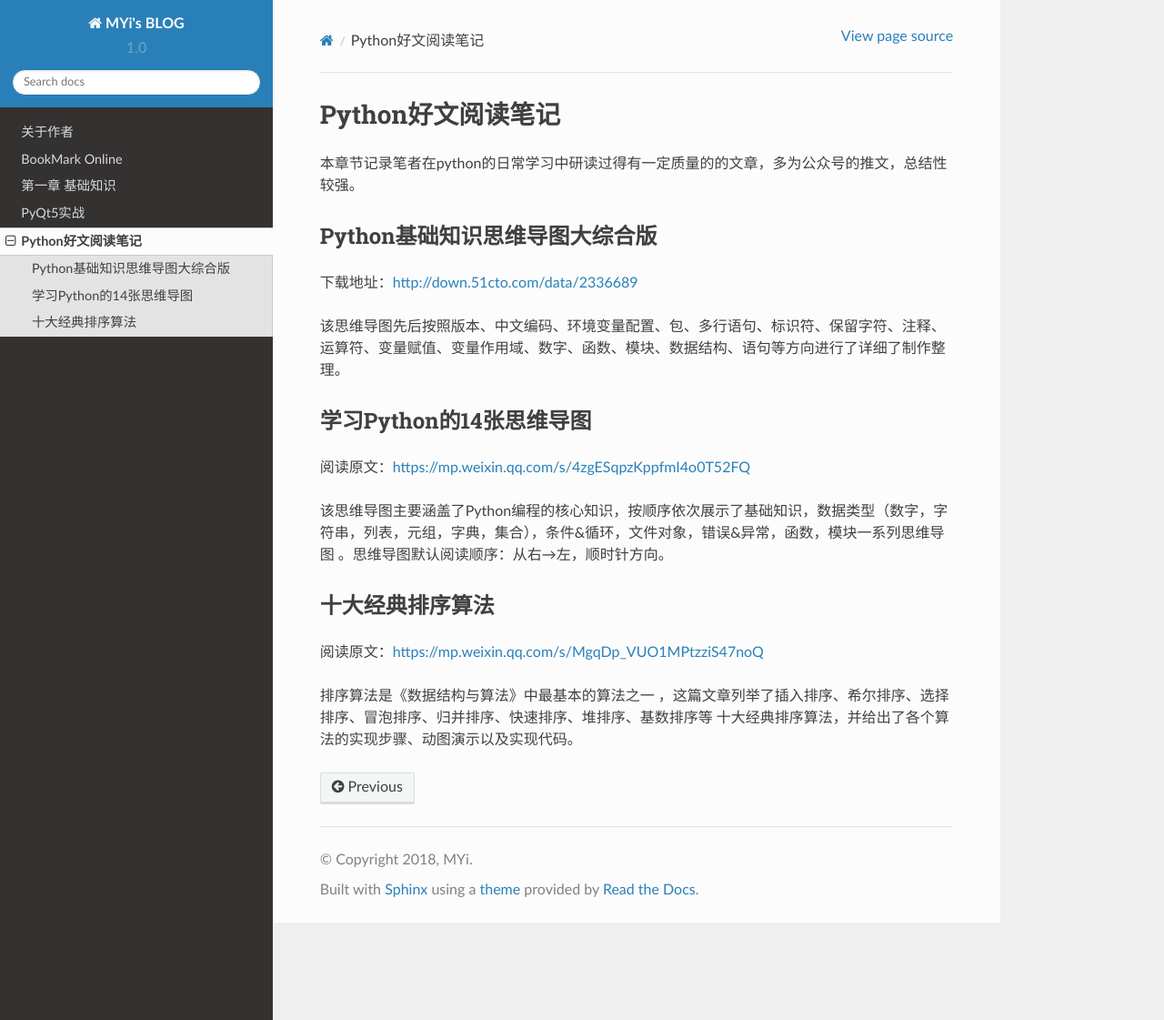
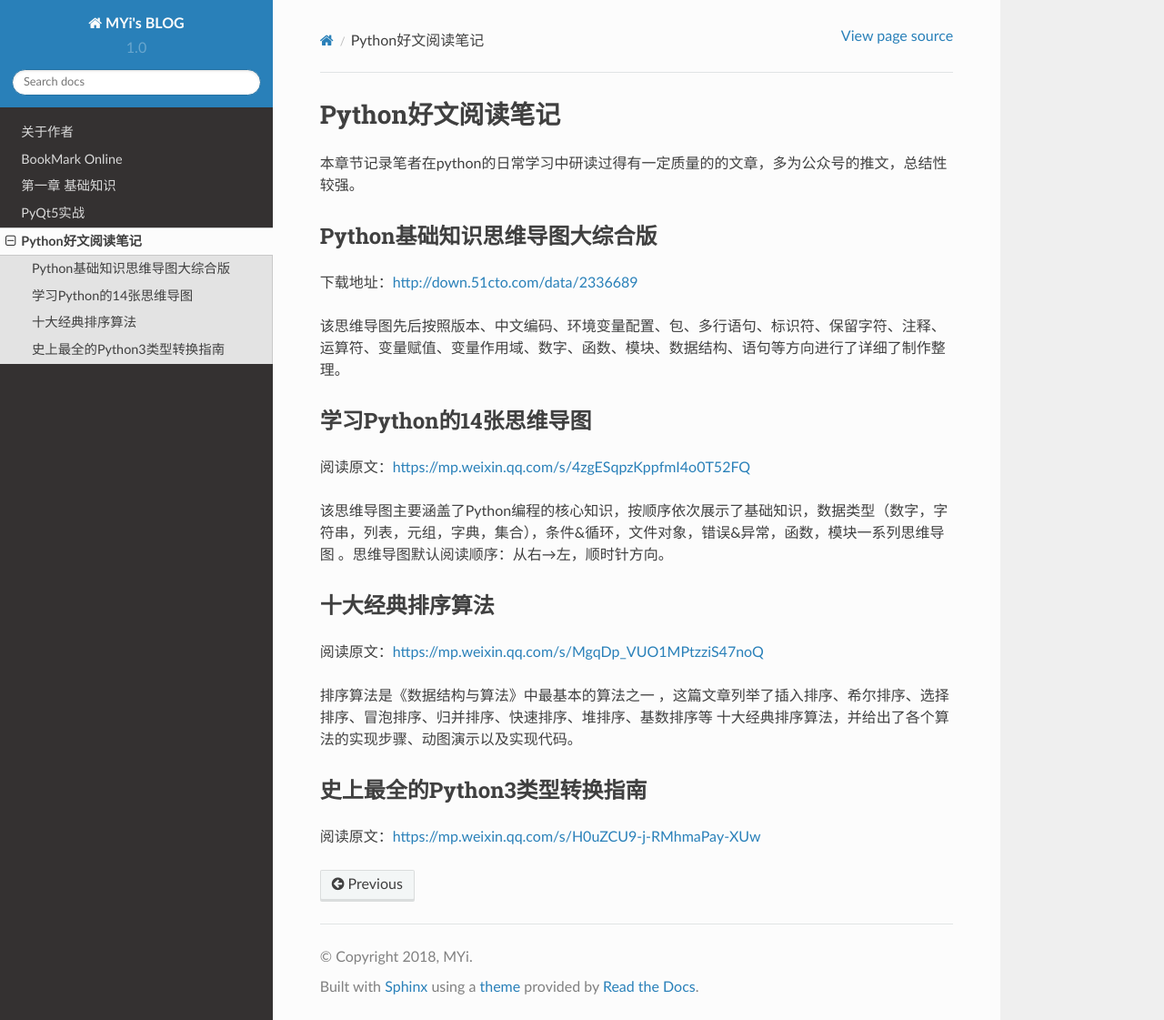
Before and after one commit to yixiaomu001/MYi-BLOG, a Sphinx documentation site: the page built from source/articleread.rst, in a window 1280 px wide and 1121 px high. Shown: the whole window at 91% size. Built offline with Sphinx 7.4.7 and the Read the Docs theme 2.0.0, drawn with Linux system fonts in a browser that asks for light colours.

Commit message:
修改文件

```diff
--- a/source/articleread.rst
+++ b/source/articleread.rst
@@ -26,3 +26,8 @@
 排序算法是《数据结构与算法》中最基本的算法之一
 ，这篇文章列举了插入排序、希尔排序、选择排序、冒泡排序、归并排序、快速排序、堆排序、基数排序等
 十大经典排序算法，并给出了各个算法的实现步骤、动图演示以及实现代码。
+
+史上最全的Python3类型转换指南
+-----------------------------
+
+阅读原文：https://mp.weixin.qq.com/s/H0uZCU9-j-RMhmaPay-XUw
--- a/source/index.rst
+++ b/source/index.rst
@@ -4,7 +4,7 @@
    contain the root `toctree` directive.
 
 Welcome to MYi's BLOG!
-======================================
+======================
 Contents:
 
 .. toctree::
```
